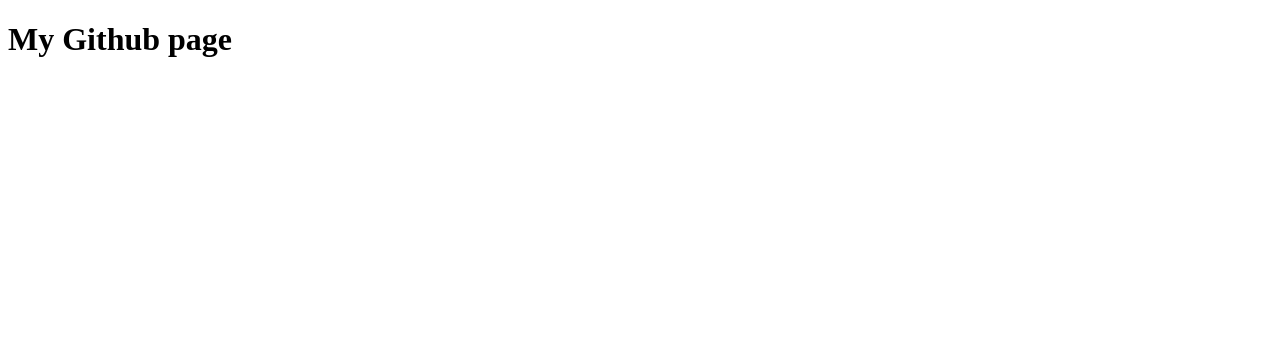
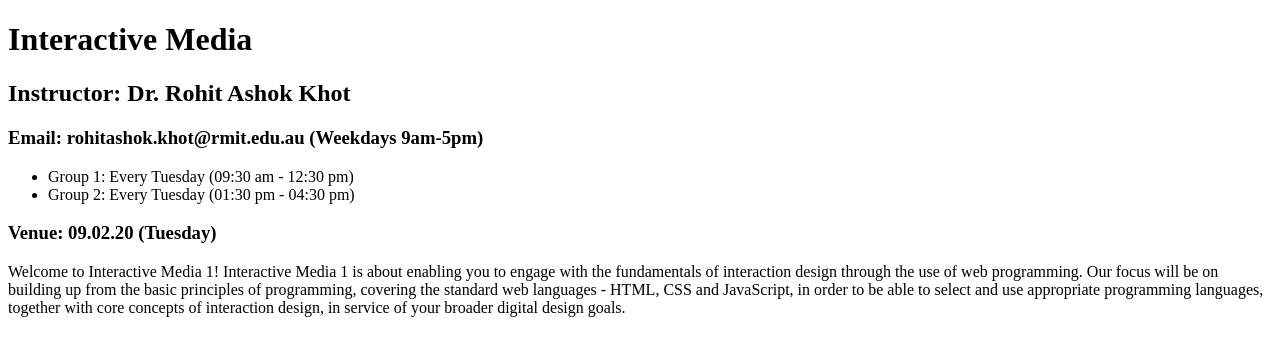
Before and after one commit to Brandonsun05/Brandonsun05.github.io, a plain HTML site: page index.html in a window 1280 px wide. Drawn offline with Linux system fonts and the light colour scheme.

Commit message:
updated index

```diff
--- a/index.html
+++ b/index.html
@@ -6,6 +6,22 @@
     <title>My Github Page</title>
   </head>
   <body>
-    <h1>My Github page</h1>
+    <h1>Interactive Media</h1>
+    <h2>Instructor: Dr. Rohit Ashok Khot</h2>
+    <h3>Email: rohitashok.khot@rmit.edu.au (Weekdays 9am-5pm)</h3>
+    <ul>
+      <li>Group 1: Every Tuesday (09:30 am - 12:30 pm)</li>
+      <li>Group 2: Every Tuesday (01:30 pm - 04:30 pm)</li>
+    </ul>
+    <h3>Venue: 09.02.20 (Tuesday)</h3>
+    <p>
+      Welcome to Interactive Media 1! Interactive Media 1 is about enabling you
+      to engage with the fundamentals of interaction design through the use of
+      web programming. Our focus will be on building up from the basic
+      principles of programming, covering the standard web languages - HTML, CSS
+      and JavaScript, in order to be able to select and use appropriate
+      programming languages, together with core concepts of interaction design,
+      in service of your broader digital design goals.
+    </p>
   </body>
 </html>
```
